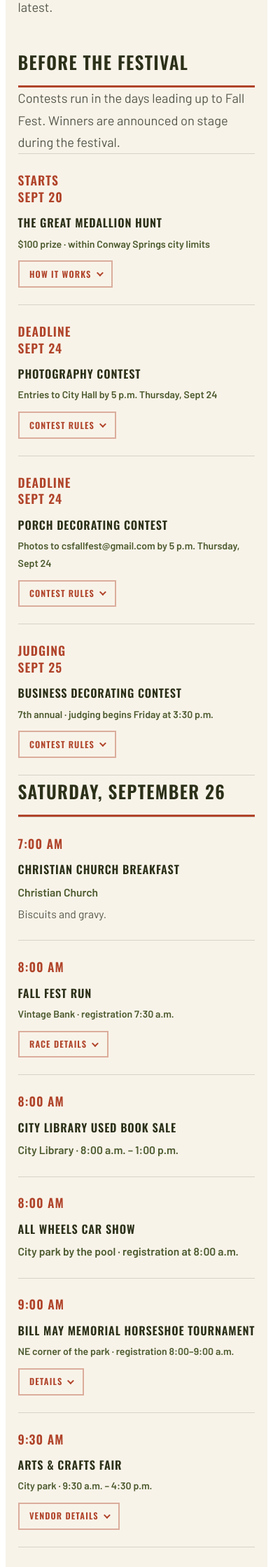
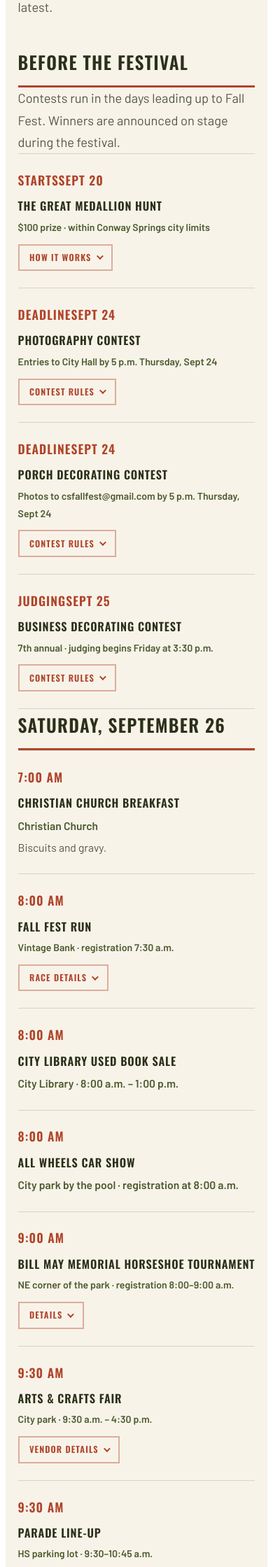
Before and after one commit to kbirket/conwayspringsfallfest, a Jekyll site: the page built from schedule.html, in a window 390 px wide. Shown: the part 409-2648 px from the top of the page at 70% size. Built offline with Jekyll 4.4.1, drawn with Linux system fonts in a browser that asks for light colours.

Commit message:
more mobile adjustment

```diff
--- a/css/styles.css
+++ b/css/styles.css
@@ -365,6 +365,7 @@
 
   .csff__slot { grid-template-columns: 1fr; gap: .3rem; padding: 1.5rem 0; }
   .csff__slot time { font-size: 1.1rem; }
+    .csff__slot time br { display: inline; content: " "; }
       .csff__slot time { display: block; margin-bottom: .35rem; }
 
   .csff__featgrid { grid-template-columns: 1fr; }
```
